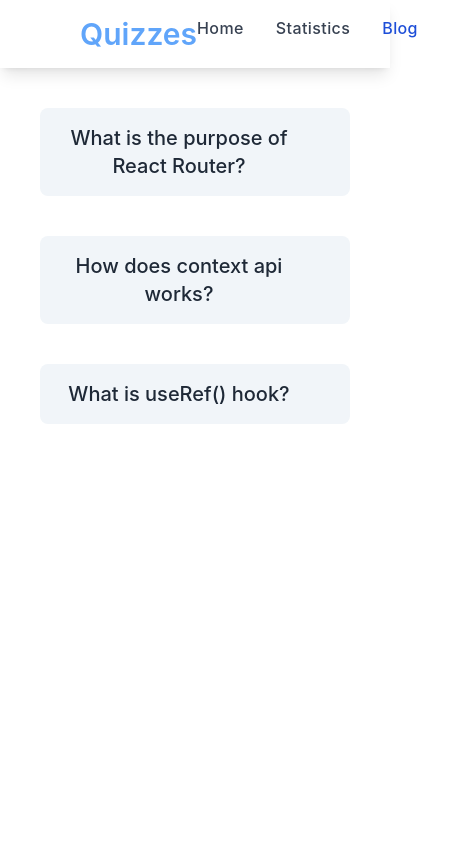
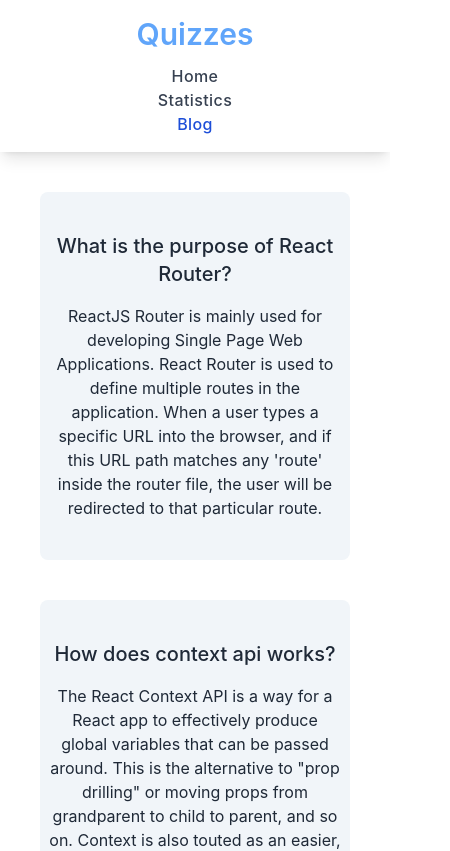
Before and after one commit to Abdullah-Al-Emon/Quizes, a React (Create React App) app: page /blog in a window 390 px wide. Shown: the top 851 px of the page, 450 px wide, since content can reach past the window. Built offline with nearby package versions, Linux system fonts and the light colour scheme.

Commit message:
statistics Section Added

```diff
--- a/package.json
+++ b/package.json
@@ -3,6 +3,7 @@
   "version": "0.1.0",
   "private": true,
   "dependencies": {
+    "@heroicons/react": "^2.0.12",
     "@testing-library/jest-dom": "^5.16.5",
     "@testing-library/react": "^13.4.0",
     "@testing-library/user-event": "^13.5.0",
--- a/src/App.js
+++ b/src/App.js
@@ -22,6 +22,7 @@
       },
       {
         path: '/statistics',
+        loader: () => fetch('https://openapi.programming-hero.com/api/quiz'),
         element: <Statistics/>
       },
       {
--- a/src/Components/Blog/Blog.js
+++ b/src/Components/Blog/Blog.js
@@ -3,36 +3,33 @@
 const Blog = () => {
     return (
         <div>
-            <div className="collapse bg-slate-100 my-10 rounded-lg mx-10 ">
-                <input type="checkbox" />
-                <div className="collapse-title  text-xl font-medium">
+            <div className="bg-slate-100 my-10 rounded-lg mx-10 py-10 md:px-10 px-2">
+                <div className="  text-xl font-medium pb-4">
                     What is the purpose of React Router?
                 </div>
-                <div className="collapse-content">
+                <div >
                     <p>ReactJS Router is mainly used for developing Single Page Web Applications.
                     React Router is used to define multiple routes in the application. When a user
                     types a specific URL into the browser, and if this URL path matches any 'route'
                     inside the router file, the user will be redirected to that particular route.</p>
                 </div>
             </div>
-            <div className="collapse bg-slate-100 my-10 rounded-lg mx-10 ">
-                <input type="checkbox" />
-                <div className="collapse-title  text-xl font-medium">
+            <div className="collapse bg-slate-100 my-10 rounded-lg mx-10 py-10 md:px-10 px-2">
+                <div className="text-xl font-medium pb-4">
                 How does context api works?
                 </div>
-                <div className="collapse-content">
+                <div >
                     <p>The React Context API is a way for a React app to effectively produce global variables
                     that can be passed around. This is the alternative to "prop drilling" or moving props from
                     grandparent to child to parent, and so on. Context is also touted as an easier, lighter
                     approach to state management using Redux.</p>
                 </div>
             </div>
-            <div className="collapse bg-slate-100 my-10 rounded-lg mx-10 ">
-                <input type="checkbox" />
-                <div className="collapse-title  text-xl font-medium">
+            <div className="bg-slate-100 my-10 rounded-lg mx-10 py-10 md:px-10 px-2">
+                <div className="text-xl font-medium pb-4">
                     What is useRef() hook?
                 </div>
-                <div className="collapse-content">
+                <div>
                     <p>The useRef Hook allows you to persist values between renders. It can be used to
                         store a mutable value that does not cause a re-render when updated. It can
                         be used to access a DOM element directly.</p>
--- a/src/Components/Header/Header.js
+++ b/src/Components/Header/Header.js
@@ -3,31 +3,31 @@
 
 const Header = () => {
     return (
-        <div className='flex justify-between px-20 py-4 shadow-lg'>
+        <div className='md:flex justify-between  md:px-20 py-4 shadow-lg'>
             <h1 className='text-3xl font-semibold text-blue-400'>Quizzes</h1>
-            <div className='flex text-[16px]'>
+            <div className='md:flex mt-3 text-[16px]'>
                 <p><NavLink
                 to='home'
                 className={({ isActive }) =>
                   isActive
-                    ? 'font-medium tracking-wide mr-8 text-blue-700 transition-colors duration-200 hover:text-deep-purple-accent-400'
-                    : 'font-medium tracking-wide mr-8 text-gray-700 transition-colors duration-200 hover:text-deep-purple-accent-400'
+                    ? 'font-medium tracking-wide md:mr-8 text-blue-700 transition-colors duration-200 hover:text-deep-purple-accent-400'
+                    : 'font-medium tracking-wide md:mr-8 text-gray-700 transition-colors duration-200 hover:text-deep-purple-accent-400'
                 }
                 >Home</NavLink></p>
                 <p><NavLink
                 to='statistics'
                 className={({ isActive }) =>
                   isActive
-                    ? 'font-medium tracking-wide mr-8 text-blue-700 transition-colors duration-200 hover:text-deep-purple-accent-400'
-                    : 'font-medium tracking-wide mr-8 text-gray-700 transition-colors duration-200 hover:text-deep-purple-accent-400'
+                    ? 'font-medium tracking-wide md:mr-8 text-blue-700 transition-colors duration-200 hover:text-deep-purple-accent-400'
+                    : 'font-medium tracking-wide md:mr-8 text-gray-700 transition-colors duration-200 hover:text-deep-purple-accent-400'
                 }
                 >Statistics</NavLink></p>
-                <p><NavLink
+                <p className=''><NavLink
                 to='blog'
                 className={({ isActive }) =>
                   isActive
-                    ? 'font-medium tracking-wide mr-8 text-blue-700 transition-colors duration-200 hover:text-deep-purple-accent-400'
-                    : 'font-medium tracking-wide mr-8 text-gray-700 transition-colors duration-200 hover:text-deep-purple-accent-400'
+                    ? 'font-medium tracking-wide md:mr-8 text-blue-700 transition-colors duration-200 hover:text-deep-purple-accent-400'
+                    : 'font-medium tracking-wide md:mr-8 text-gray-700 transition-colors duration-200 hover:text-deep-purple-accent-400'
                 }
                 >Blog</NavLink></p>
             </div>
--- /dev/null
+++ b/src/Components/Statistics/Statistics.css
@@ -0,0 +1,4 @@
+.chart{
+    width: 100px ;
+    height: 500px;
+}
--- a/src/Components/Statistics/Statistics.js
+++ b/src/Components/Statistics/Statistics.js
@@ -1,9 +1,61 @@
 import React from 'react';
+import { useLoaderData } from 'react-router-dom';
+import { LineChart, Line, XAxis, YAxis, CartesianGrid, Tooltip, Legend} from 'recharts';
 
 const Statistics = () => {
+    const quiz = useLoaderData();
+    const data = quiz.data;
     return (
         <div>
-            <h2>This stastistics</h2>
+            <h2 className='font-semibold mt-5 text-blue-400 text-2xl'>This Quiz Total</h2>
+            <div className='lg:mx-56 lg:block hidden mt-8 mb-10'>
+            <LineChart
+                    className='chart'
+                    width={700}
+                    height={500}
+                    data={data}
+                >
+                    <CartesianGrid strokeDasharray="3 3" />
+                    <XAxis dataKey="name" />
+                    <YAxis />
+                    <Tooltip />
+                    <Legend />
+                    <Line type="monotone" dataKey="total" stroke="#8884d8" activeDot={{ r: 8 }} />
+                </LineChart>
+
+            </div >
+            <div className='md:mx-28 md:block  lg:hidden hidden mt-8 mb-10'>
+            <LineChart
+                    className='chart'
+                    width={500}
+                    height={400}
+                    data={data}
+                >
+                    <CartesianGrid strokeDasharray="3 3" />
+                    <XAxis dataKey="name" />
+                    <YAxis />
+                    <Tooltip />
+                    <Legend />
+                    <Line type="monotone" dataKey="total" stroke="#8884d8" activeDot={{ r: 8 }} />
+                </LineChart>
+
+            </div >
+            <div className=' md:hidden mt-5 mb-10'>
+            <LineChart
+                    className='chart'
+                    width={300}
+                    height={200}
+                    data={data}
+                >
+                    <CartesianGrid strokeDasharray="3 3" />
+                    <XAxis dataKey="name" />
+                    <YAxis />
+                    <Tooltip />
+                    <Legend />
+                    <Line type="monotone" dataKey="total" stroke="#8884d8" activeDot={{ r: 8 }} />
+                </LineChart>
+
+            </div >
         </div>
     );
 };
```
Also changed, not shown: 1 other file (tests, documents, lock files or other folders).
